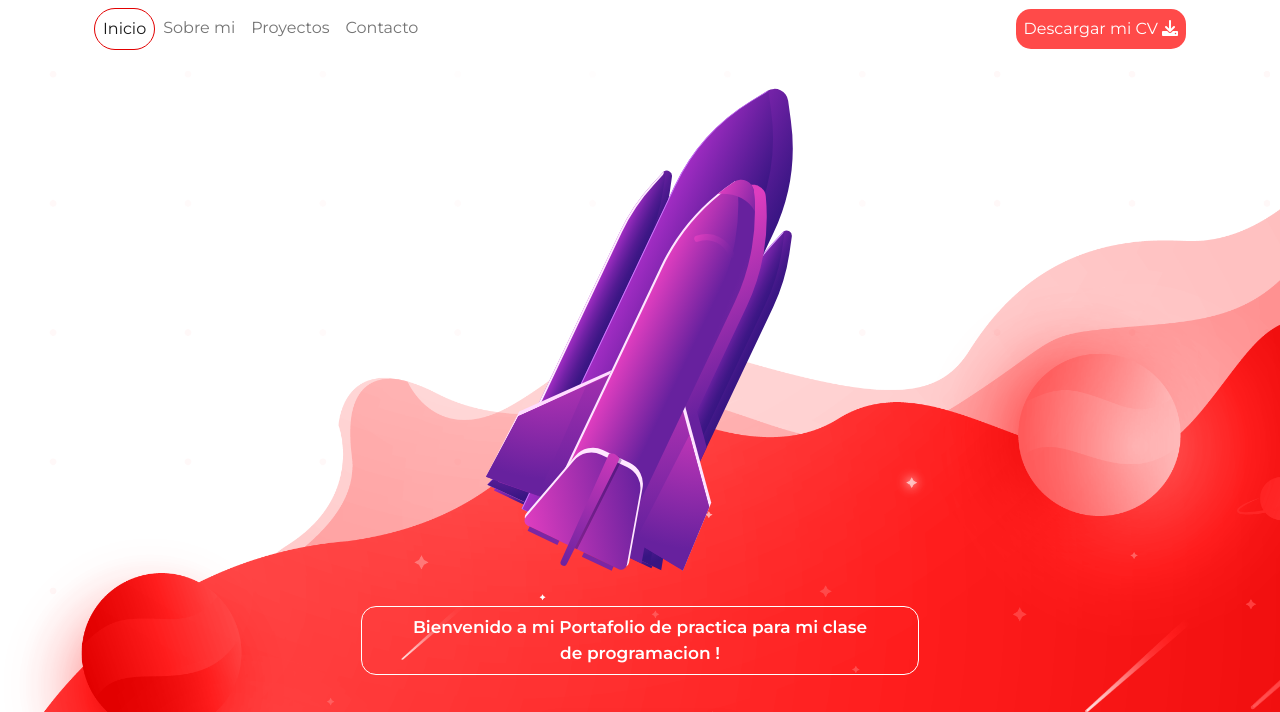
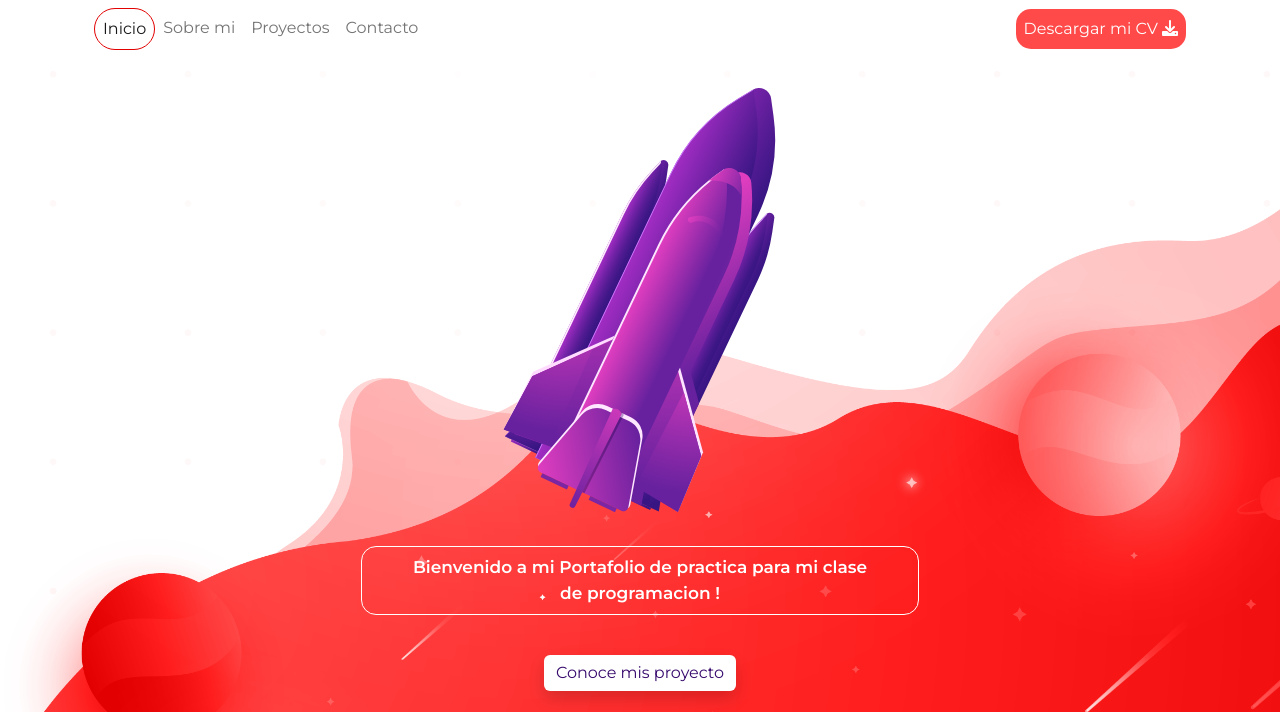
Before and after one commit to blackchristo/portfolio, a plain HTML site: page index.html in a window 1280 px wide. Shown: the top 712 px of the page. Drawn offline with Linux system fonts and the light colour scheme.

Commit message:
guardado

```diff
--- a/css/estilos.css
+++ b/css/estilos.css
@@ -314,15 +314,15 @@ footer .fa-linkedin-in {
 }
 
 #inicio img {
-    height: 500px;
+    height: 440px;
 
 }
 
 #inicio img:hover {
-    height: 510px;
+    height: 450px;
 }
 .cohete{
-    height: 500px;
+    height: 440px;
 }
 #inicio p{
     color: white;
```
